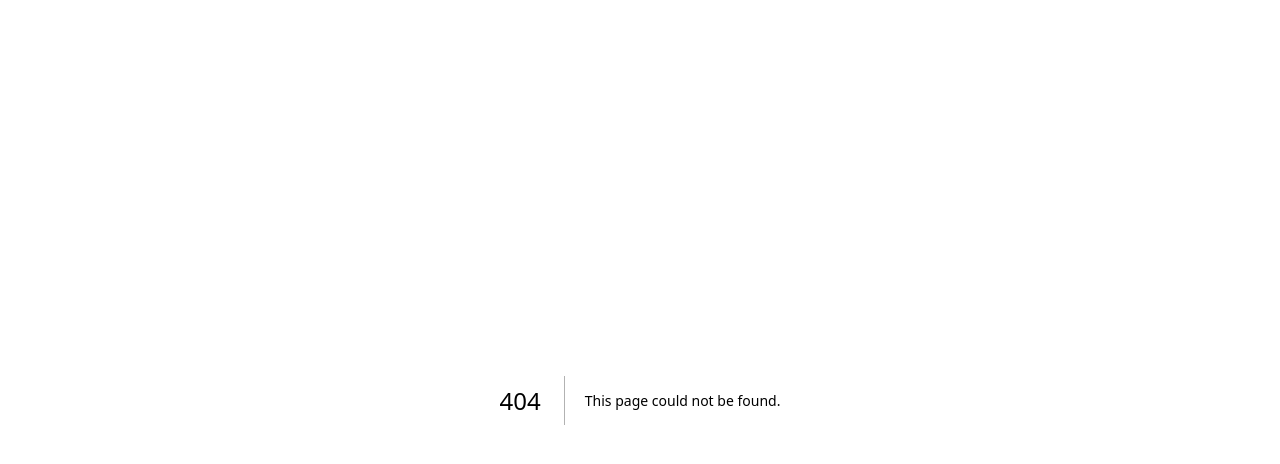
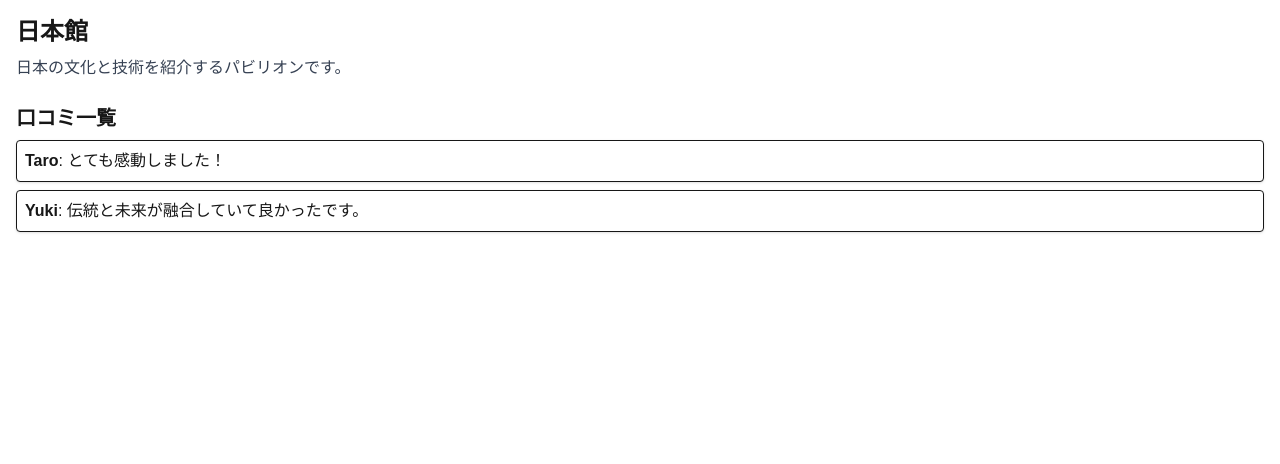
Before and after one commit to HirakawaTakaaki/expo-pavilion-app, a Next.js app: page /pavilion/1 in a window 1280 px wide. Before the commit this address had no page. Shown: the top 464 px of the page. Built offline with nearby package versions, Linux system fonts and the light colour scheme.

Commit message:
詳細画面追加

```diff
--- /dev/null
+++ b/src/app/pavilion/[id]/page.tsx
@@ -0,0 +1,48 @@
+'use client';
+
+import { useParams } from 'next/navigation';
+
+const mockPavilions = [
+  {
+    id: 1,
+    name: '日本館',
+    description: '日本の文化と技術を紹介するパビリオンです。',
+    reviews: [
+      { name: 'Taro', comment: 'とても感動しました！' },
+      { name: 'Yuki', comment: '伝統と未来が融合していて良かったです。' },
+    ],
+  },
+  {
+    id: 2,
+    name: '未来館',
+    description: '最先端の未来技術を体験できる展示です。',
+    reviews: [
+      { name: 'Ken', comment: 'ロボットの実演がすごかった！' },
+    ],
+  },
+];
+
+export default function PavilionDetail() {
+  const params = useParams();
+  const id = Number(params.id);
+
+  const pavilion = mockPavilions.find((p) => p.id === id);
+
+  if (!pavilion) return <p className="p-4">パビリオンが見つかりませんでした。</p>;
+
+  return (
+    <main className="p-4">
+      <h1 className="text-2xl font-bold mb-2">{pavilion.name}</h1>
+      <p className="text-gray-700 mb-4">{pavilion.description}</p>
+
+      <h2 className="text-xl font-semibold mt-6 mb-2">口コミ一覧</h2>
+      <ul className="space-y-2">
+        {pavilion.reviews.map((review, index) => (
+          <li key={index} className="border rounded p-2 bg-white shadow">
+            <strong>{review.name}</strong>: {review.comment}
+          </li>
+        ))}
+      </ul>
+    </main>
+  );
+}
```
Also changed, not shown: package.json (+7 -6 lines), 1 other file (tests, documents, lock files or other folders).
